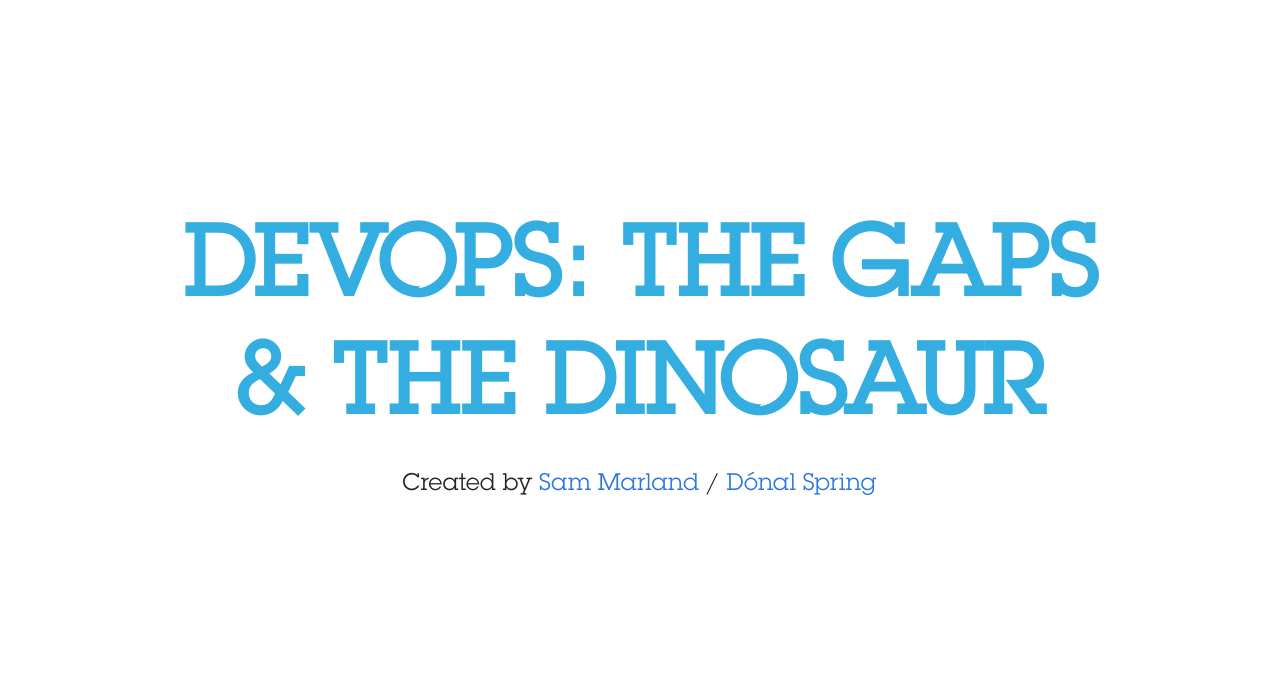
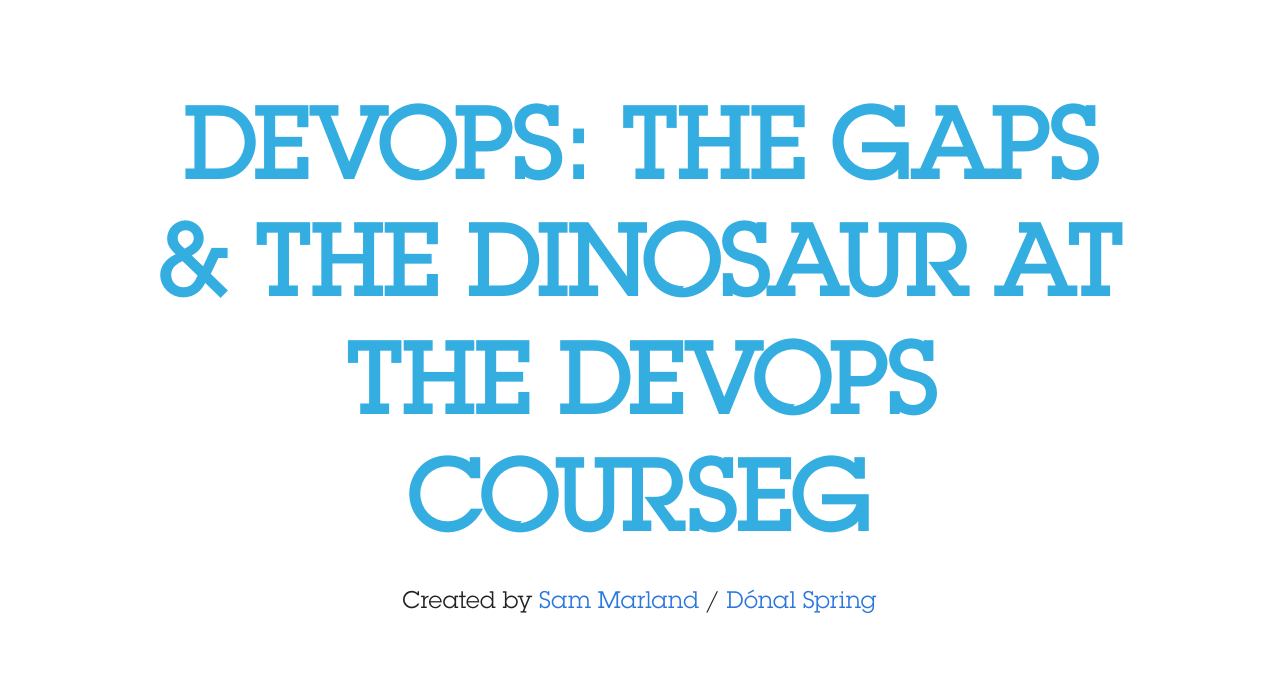
Before and after one commit to sammarland/bluemix-devops-presentation, a website: page index.html in a window 1280 px wide. Shown: the top 677 px of the page. Drawn offline with Linux system fonts and the light colour scheme.

Commit message:
title change for devops course

```diff
--- a/index.html
+++ b/index.html
@@ -42,7 +42,7 @@
 			<div class="slides">
                 <!-- Intro Slide-->
                 <section>
-                    <h1>DevOps: The Gaps & The Dinosaur</h1>
+                    <h1>DevOps: The Gaps & The Dinosaur at the DevOps Courseg</h1>
                     <p>
                         <small>Created by <a href="http://blog.marland.io">Sam Marland</a> / <a href="https://donalspring.herokuapp.com">Dónal Spring</a></small>
                     </p>
```
